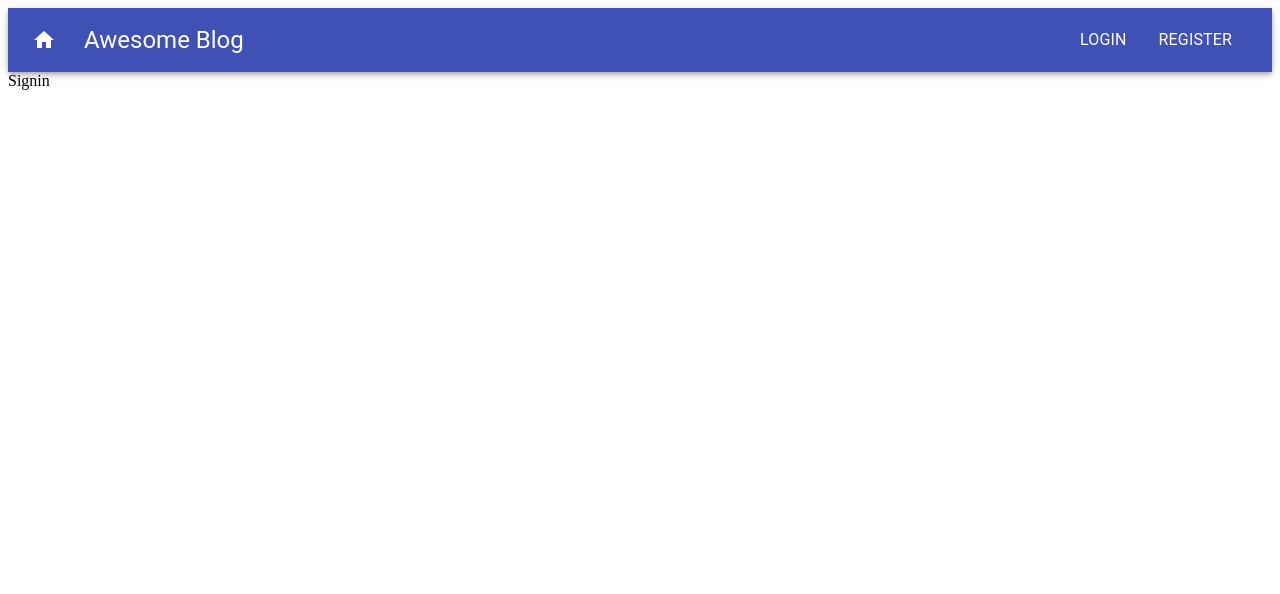
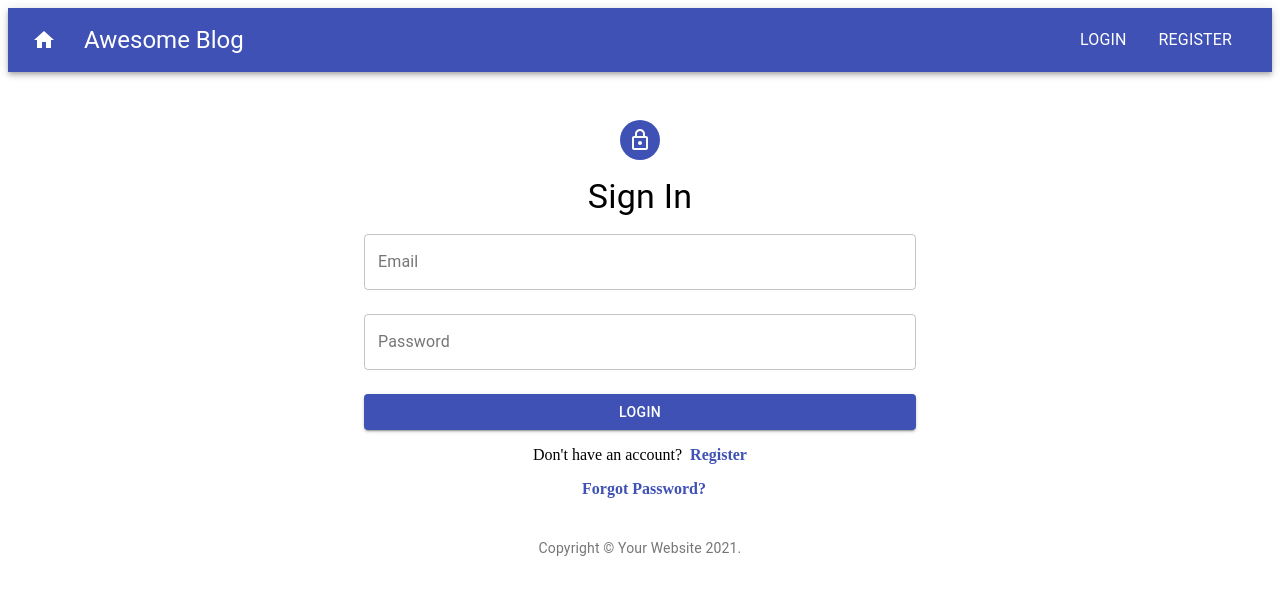
Before and after one commit to frkesen/django-react-blog-frontend, a React (Create React App) app: page /login in a window 1280 px wide. Shown: the top 594 px of the page. Built offline with nearby package versions, Linux system fonts and the light colour scheme.

Commit message:
added signin and signup

```diff
--- a/package.json
+++ b/package.json
@@ -8,11 +8,13 @@
     "@testing-library/jest-dom": "^5.11.4",
     "@testing-library/react": "^11.1.0",
     "@testing-library/user-event": "^12.1.10",
+    "formik": "^2.2.6",
     "react": "^17.0.1",
     "react-dom": "^17.0.1",
     "react-router-dom": "^5.2.0",
     "react-scripts": "4.0.1",
-    "web-vitals": "^0.2.4"
+    "web-vitals": "^0.2.4",
+    "yup": "^0.32.8"
   },
   "scripts": {
     "start": "react-scripts start",
--- a/src/components/Navbar.js
+++ b/src/components/Navbar.js
@@ -54,11 +54,11 @@ function Navbar() {
   }, []);
 
   const handleLoginClick = () => {
-
+    history.push(`/login`);
   };
 
   const handleRegisterClick = () => {
-
+    history.push(`/register`);
   };
 
   return (
--- a/src/pages/Signin.js
+++ b/src/pages/Signin.js
@@ -1,11 +1,168 @@
-import React from 'react';
+import React, { useState } from "react";
+import { useHistory } from "react-router-dom";
+import {
+  Button,
+  TextField,
+  Grid,
+  Container,
+  Avatar,
+  Typography,
+  Link,
+  Box
+} from "@material-ui/core";
+import { makeStyles } from "@material-ui/core/styles";
+import { Formik } from "formik";
+import * as Yup from "yup";
+import LockOutlinedIcon from "@material-ui/icons/LockOutlined";
+const signInValidationSchema = Yup.object().shape({
+  email: Yup.string().email("Invalid Email").required("Email is required!!"),
+  password: Yup.string()
+    .required("No password provided.")
+    .min(8, "Password is too short - should be 8 chars minimum."),
+});
+
+const stylesFunc = makeStyles((theme) => ({
+  wrapper: {
+    marginTop: "3rem",
+    height: "calc(100vh - 19.0625rem)",
+    textAlign: "center",
+    marginBottom:"9rem",
+  },
+  avatar: {
+    margin: "1rem auto",
+    backgroundColor: theme.palette.primary.main,
+  },
+  signIn: {
+    margin: "1rem",
+  },
+  register: {
+    textDecoration: 'none',
+    fontWeight: '600',
+    paddingLeft : '0.5rem'
+  }
+
+}));
+
+const initialValues = {
+  email: "",
+  password: "",
+};
+
+function Copyright() {
+    return (
+      <Typography variant="body2" color="textSecondary" align="center">
+        {'Copyright © '}
+        <Link color="inherit" href="https://material-ui.com/">
+          Your Website
+        </Link>{' '}
+        {new Date().getFullYear()}
+        {'.'}
+      </Typography>
+    );
+  }
 
 function Signin() {
-    return (
-        <div>
-            Signin
-        </div>
-    )
+  const [loginError, setLoginError] = useState(null);
+  const history = useHistory();
+  const signinStyles = stylesFunc();
+
+//   const handleGoogleButtonClick = () => {
+//     firebase.useGoogleProvider();
+//     alert('You are succesfully logged in!');
+//     history.push('/');
+//   };
+
+  const handleFormSubmit = (values) => {
+    // firebase.signIn(values.email, values.password).then((res) => {
+    //   if (res) {
+    //     setLoginError(res);
+    //     return;
+    //   }
+    //   history.push("/");
+    // });
+  };
+
+  return (
+    <Container className={signinStyles.wrapper} maxWidth="sm">
+      <Avatar className={signinStyles.avatar}>
+        <LockOutlinedIcon />
+      </Avatar>
+      <Typography className={signinStyles.signIn} variant="h4">
+        Sign In
+      </Typography>
+      <Formik
+        initialValues={initialValues}
+        validationSchema={signInValidationSchema}
+        onSubmit={handleFormSubmit}
+      >
+        {({ handleSubmit, handleChange, values, errors }) => (
+          <form onSubmit={handleSubmit}>
+            <Grid container spacing={3}>
+              <Grid item xs={12}>
+                <TextField
+                  name="email"
+                  label="Email"
+                  variant="outlined"
+                  fullWidth
+                  value={values.email}
+                  onChange={handleChange}
+                  error={errors.email}
+                  helperText={errors.email}
+                />
+              </Grid>
+              <Grid item xs={12}>
+                <TextField
+                  name="password"
+                  label="Password"
+                  variant="outlined"
+                  type="password"
+                  fullWidth
+                  value={values.password}
+                  onChange={handleChange}
+                  error={errors.password}
+                  helperText={errors.password}
+                />
+              </Grid>
+              <Grid item xs={12}>
+                <Button
+                  type="submit"
+                  variant="contained"
+                  color="primary"
+                  fullWidth
+                >
+                  Login
+                </Button>
+              </Grid>
+              {/* <Grid item xs={12}>
+                <Button
+                  variant="contained"
+                  color="primary"
+                  fullWidth
+                  onClick={handleGoogleButtonClick}
+                >
+                  Sign In with Google
+                </Button>
+              </Grid> */}
+            </Grid>
+            <p style={{ textAlign: "center", color: "red" }}>
+              <small>{loginError}</small>
+            </p>
+          </form>
+        )}
+      </Formik>
+      <p>
+        Don't have an account?
+        <Link className = {signinStyles.register} href="/register">Register</Link>
+      </p>
+
+      <p>
+         <Link className = {signinStyles.register} href="/forgot-password">Forgot Password?</Link>
+      </p>
+      <Box mt={5}>
+              <Copyright />
+        </Box>
+    </Container>
+  );
 }
 
 export default Signin;
--- a/src/pages/Signup.js
+++ b/src/pages/Signup.js
@@ -1,11 +1,133 @@
-import React from 'react';
+import React from "react";
+import {
+  Button,
+  TextField,
+  Grid,
+  Container,
+  Avatar,
+  Typography,
+} from "@material-ui/core";
+import { makeStyles } from "@material-ui/core/styles";
+import { useFormik } from "formik";
+import * as Yup from "yup";
+import LockOutlinedIcon from "@material-ui/icons/LockOutlined";
+
+const signUpValidationSchema = Yup.object().shape({
+  displayName: Yup.string().required("Display Name is required!!"),
+  email: Yup.string().email("Invalid Email").required("Email is required!!"),
+  password: Yup.string()
+    .required("No password provided.")
+    .min(8, "Password is too short - should be 8 chars minimum."),
+});
+
+const stylesFunc = makeStyles((theme) => ({
+  wrapper: {
+    marginTop: "3rem",
+    height: "calc(100vh - 19.0625rem)",
+    textAlign: "center",
+    marginBottom: "12rem",
+  },
+  avatar: {
+    margin: "1rem auto",
+    backgroundColor: theme.palette.secondary.main,
+  },
+  signUp: {
+    margin: "1rem",
+  },
+  login: {
+    textDecoration: 'none',
+    fontWeight: '600',
+    paddingLeft : '0.5rem'
+  }
+}));
 
 function Signup() {
-    return (
-        <div>
-            Signup
-        </div>
-    )
+  const formik = useFormik({
+    initialValues: {
+      displayName: "",
+      email: "",
+      password: "",
+    },
+    validationSchema: signUpValidationSchema,
+    onSubmit: (values) => {
+    //   firebase.register(values.displayName, values.email, values.password);
+    },
+  });
+  const signupStyles = stylesFunc();
+
+//   const handleGoogleButtonClick = () => {
+//     firebase.useGoogleProvider();
+//   };
+
+  return (
+    <Container className={signupStyles.wrapper} maxWidth="sm">
+      <Avatar className={signupStyles.avatar}>
+        <LockOutlinedIcon />
+      </Avatar>
+      <Typography className={signupStyles.signUp} variant="h4">
+        Sign Up
+      </Typography>
+      <form onSubmit={formik.handleSubmit}>
+        <Grid container spacing={3}>
+          <Grid item xs={12}>
+            <TextField
+              name="userName"
+              label="User Name"
+              variant="outlined"
+              fullWidth
+              {...formik.getFieldProps("userName")}
+              error={formik.touched.userName && formik.errors.userName}
+              helperText={
+                formik.touched.userName && formik.errors.userName
+              }
+            />
+          </Grid>
+          <Grid item xs={12}>
+            <TextField
+              name="email"
+              label="Email"
+              variant="outlined"
+              fullWidth
+              {...formik.getFieldProps("email")}
+              error={formik.touched.email && formik.errors.email}
+              helperText={formik.touched.email && formik.errors.email}
+            />
+          </Grid>
+          <Grid item xs={12}>
+            <TextField
+              name="password"
+              label="Password"
+              variant="outlined"
+              type="password"
+              fullWidth
+              {...formik.getFieldProps("password")}
+              error={formik.touched.password && formik.errors.password}
+              helperText={formik.touched.password && formik.errors.password}
+            />
+          </Grid>
+          {/* TODO: add password again field */}
+          <Grid item xs={12}>
+            <Button type="submit" variant="contained" color="primary" fullWidth>
+              Register
+            </Button>
+          </Grid>
+          {/* <Grid item xs={12}>
+            <Button
+              variant="contained"
+              color="primary"
+              fullWidth
+              onClick={handleGoogleButtonClick}
+            >
+              SignUp with Google
+            </Button>
+          </Grid> */}
+        </Grid>
+      </form>
+      <p>
+        Already have an account? <a className={signupStyles.login}  href="/login"> Login.</a>
+      </p>
+    </Container>
+  );
 }
 
 export default Signup;
```
Also changed, not shown: 2 other files (tests, documents, lock files or other folders).
